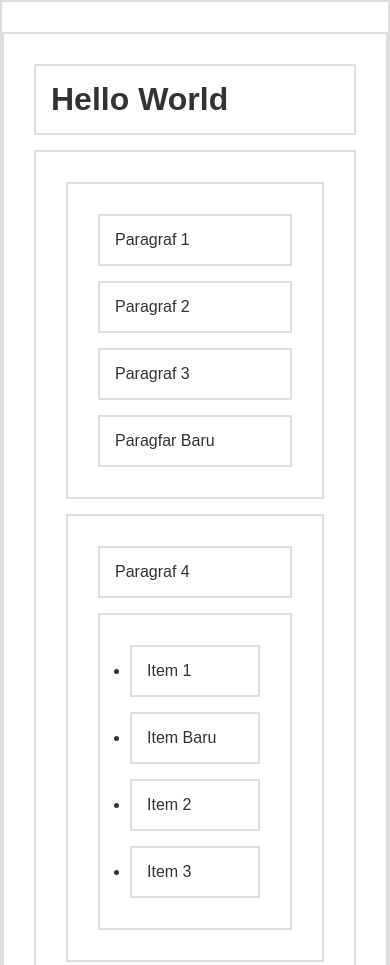
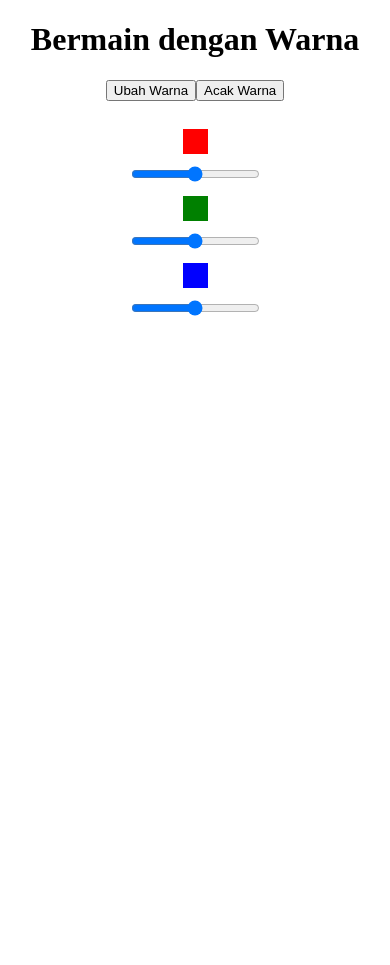
Before and after one commit to sianturiwilly/javascript-dom, a plain HTML site: page index.html in a window 390 px wide. Shown: the top 965 px of the page. After the commit the page ends 844 px from the top, so only its background shows below. Drawn offline with Linux system fonts and the light colour scheme.

Commit message:
Commit ketiga

```diff
--- a/index.html
+++ b/index.html
@@ -4,29 +4,24 @@
     <meta charset="UTF-8">
     <meta http-equiv="X-UA-Compatible" content="IE=edge">
     <meta name="viewport" content="width=device-width, initial-scale=1.0">
-    <title>DOM Selection</title>
+    <title>Latihan DOM</title>
     <link rel="stylesheet" href="style.css">
 </head>
 
 <body>
+    <h1>Bermain dengan Warna</h1>
+    <button type="button" id="tUbahWarna">Ubah Warna</button>
 
-    <h1 id="judul">Hello World</h1>
-    <div id="container">
-        <section id="a">
-            <p class="p1">Paragraf 1</p>
-            <a href="https://www.instagram.com/willyprajudi19/">Instagram Willi</a>
-            <p class="p2">Paragraf 2</p>
-            <p class="p3">Paragraf 3</p>
-        </section>
-        <section id="b">
-            <p>Paragraf 4</p>
-            <ul>
-                <li>Item 1</li>
-                <li>Item 2</li>
-                <li>Item 3</li>
-            </ul>
-        </section>
-    </div>
+    <br><br>
+
+    <div class="kotak merah"></div>
+    <input type="range" name="sMerah" min="0" max="255">
+
+    <div class="kotak hijau"></div>
+    <input type="range" name="sHijau" min="0" max="255">
+
+    <div class="kotak biru"></div>
+    <input type="range" name="sBiru" min="0" max="255">
 
 <script src="script.js"></script>
 </body>
--- a/script.js
+++ b/script.js
@@ -1,38 +1,50 @@
-// DOM Manipulation
-// Buat elemen baru
-const pBaru = document.createElement('p');
-const teksPBaru = document.createTextNode('Paragfar Baru');
+const tUbahWarna = document.getElementById('tUbahWarna');
+tUbahWarna.onclick = function() {
+    // document.body.style.backgroundColor = 'lightblue';
+    // document.body.setAttribute('class', 'biru-muda');
+    document.body.classList.toggle('biru-muda');
+}
 
-// Simpan tulisan ke dalam paragraf.
-pBaru.appendChild(teksPBaru);
+const tAcakWarna = document.createElement('button');
+const teksTombol = document.createTextNode('Acak Warna');
+tAcakWarna.appendChild(teksTombol);
+tAcakWarna.setAttribute('type', 'button');
+tUbahWarna.after(tAcakWarna);
 
-// Simpan pBaru di akhir Section A.
-const sectionA = document.getElementById('a');
-sectionA.appendChild(pBaru);
+tAcakWarna.addEventListener('click', function() {
+    const r = Math.round(Math.random() * 255 + 1);
+    const g = Math.round(Math.random() * 255 + 1);
+    const b = Math.round(Math.random() * 255 + 1);
+    document.body.style.backgroundColor = 'rgb('+ r +','+ g +','+ b +')';
+});
 
-const liBaru = document.createElement('li');
-const teksLiBaru = document.createTextNode('Item Baru');
-liBaru.appendChild(teksLiBaru);
+const sMerah = document.querySelector('input[name=sMerah]');
+const sHijau = document.querySelector('input[name=sHijau]');
+const sBiru = document.querySelector('input[name=sBiru]');
 
-const ul = document.querySelector('section#b ul');
-const li2 = ul.querySelector('li:nth-child(2)');
+sMerah.addEventListener('input', function() {
+    const r = sMerah.value;
+    const g = sHijau.value;
+    const b = sBiru.value;
+    document.body.style.backgroundColor = 'rgb('+ r +','+ g +','+ b +')';
+});
 
-ul.insertBefore(liBaru, li2);
+sHijau.addEventListener('input', function() {
+    const r = sMerah.value;
+    const g = sHijau.value;
+    const b = sBiru.value;
+    document.body.style.backgroundColor = 'rgb('+ r +','+ g +','+ b +')';
+});
 
-const link = document.getElementsByTagName('a')[0];
+sBiru.addEventListener('input', function() {
+    const r = sMerah.value;
+    const g = sHijau.value;
+    const b = sBiru.value;
+    document.body.style.backgroundColor = 'rgb('+ r +','+ g +','+ b +')';
+});
 
-sectionA.removeChild(link);
-
-const sectionB = document.getElementById('id');
-const p4 = sectionB.querySelector('p');
-
-const h2Baru = document.createElement('h2');
-const teksH2Baru = document.createTextNode('Judul Baru');
-
-h2Baru.appendChild(teksH2Baru);
-
-sectionB.replaceChild(h2Baru, p4);
-
-pBaru.style.backgroundColor = 'lightgreen';
-liBaru.style.backgroundColor = 'lightgreen';
-h2Baru.style.backgroundColor = 'lightgreen';
+document.body.addEventListener('mousemove', function(event) {
+    const xPos = Math.round((event.clientX / window.innerWidth) * 255);
+    const yPos = Math.round((event.clientY / window.innerHeight) * 255);
+    document.body.style.backgroundColor = 'rgb('+ xPos +','+ yPos +',100)';
+});
--- a/style.css
+++ b/style.css
@@ -1,17 +1,29 @@
-* {
-	border: 2px solid #dedede;
-	padding: 15px;
-	margin: 15px;
-}
-
 html {
-  margin: 0;
-  padding: 0;
+  height: 100%;
 }
 
 body {
-  max-width: 600px;
-  margin: 30px auto;
-  font-family: sans-serif;
-  color: #333;
+  text-align: center;
 }
+
+.kotak {
+  width: 25px;
+  height: 25px;
+  margin: 10px auto;
+}
+
+.merah {
+  background-color: red;
+}
+
+.hijau {
+  background-color: green;
+}
+
+.biru {
+  background-color: blue;
+}
+
+.biru-muda {
+  background-color: lightblue;
+}
```
